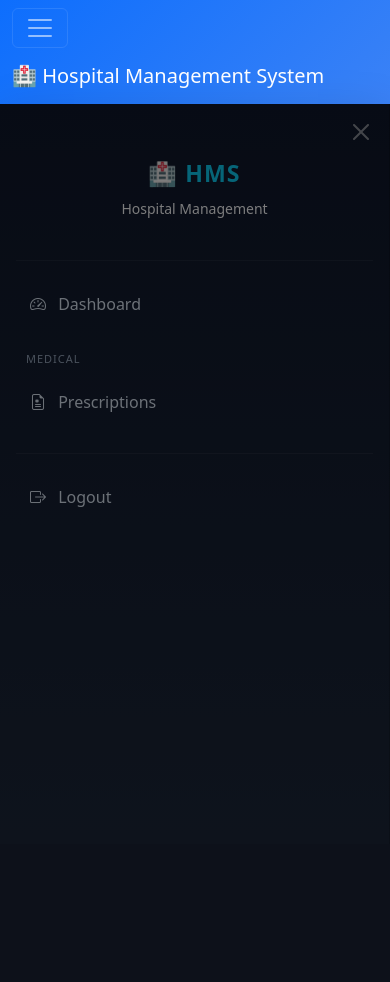
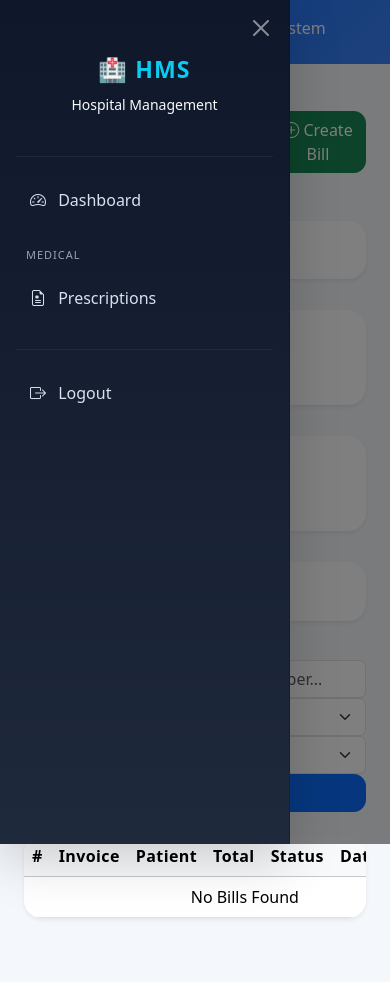
Before and after one commit to FadiiiCh87/HOSPITAL-MANAGEMENT-SYSTEM, a Python web app: template app/templates/billing/bills.html in a window 390 px wide, after a click that opens the changed part. Before the commit the page ends 507 px from the top, so only its background shows below. Run offline with Jinja, Linux system fonts and the light colour scheme; the template is opened without the code that fills it, so the values that code supplies are empty.

Commit message:
Make staff navigation a mobile toggle drawer

```diff
--- a/app/static/css/style.css
+++ b/app/static/css/style.css
@@ -1110,32 +1110,27 @@ Revenue Chart
 
 }
 
-/* Mobile */
-
-@media(max-width:992px){
-
-.sidebar{
-
-    position:relative;
-
-    width:100%;
-
-    height:auto;
-
+/* Mobile staff navigation: drawer stays outside the dashboard flow. */
+@media (max-width: 991.98px) {
+    .sidebar.offcanvas-lg {
+        position: fixed;
+        inset: 0 auto 0 0;
+        width: min(290px, 85vw);
+        height: 100vh !important;
+        height: 100dvh !important;
+        max-width: 85vw;
+        z-index: 1045;
+        overflow-y: auto;
+    }
+    .main-content { margin-left: 0; min-width: 0; }
+    .navbar { margin-left: 0; }
+    .staff-brand { flex: 1; min-width: 0; margin-right: 0; white-space: normal; font-size: 1rem; }
+    .staff-user { width: 100%; padding-left: 3.5rem; font-size: .85rem; overflow-wrap: anywhere; }
+    .offcanvas-backdrop { z-index: 1040; }
+    .dashboard-nav { z-index: 100; }
 }
-
-.main-content{
-
-    margin-left:0;
-
-}
-
-.navbar{
-
-    margin-left:0;
-
-}
-
+@media (prefers-reduced-motion: reduce) {
+    .sidebar.offcanvas-lg { transition: none; }
 }
 
 /* ==========================================
```
